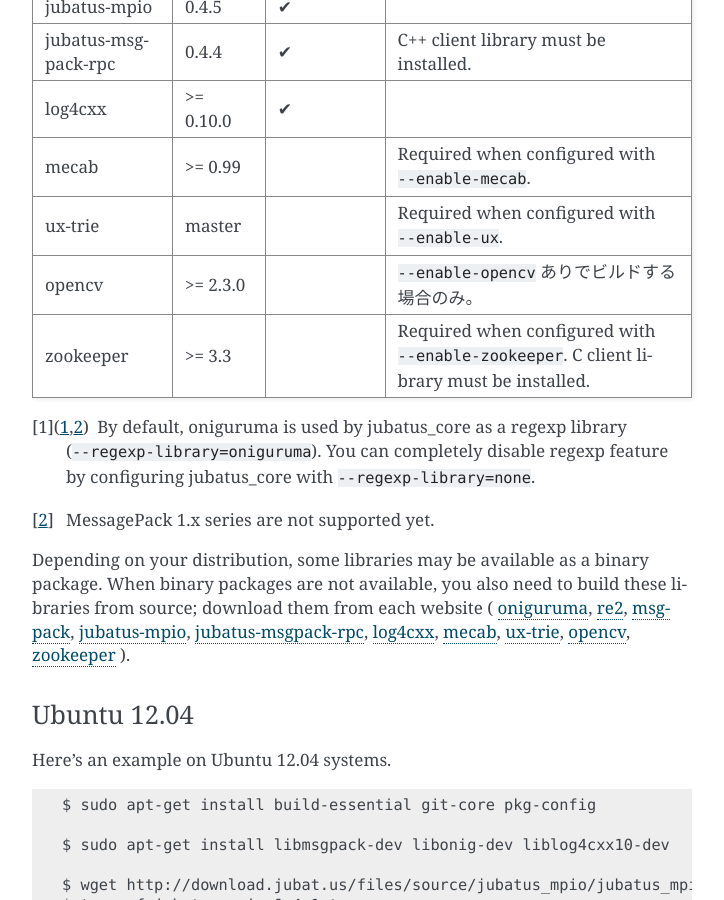
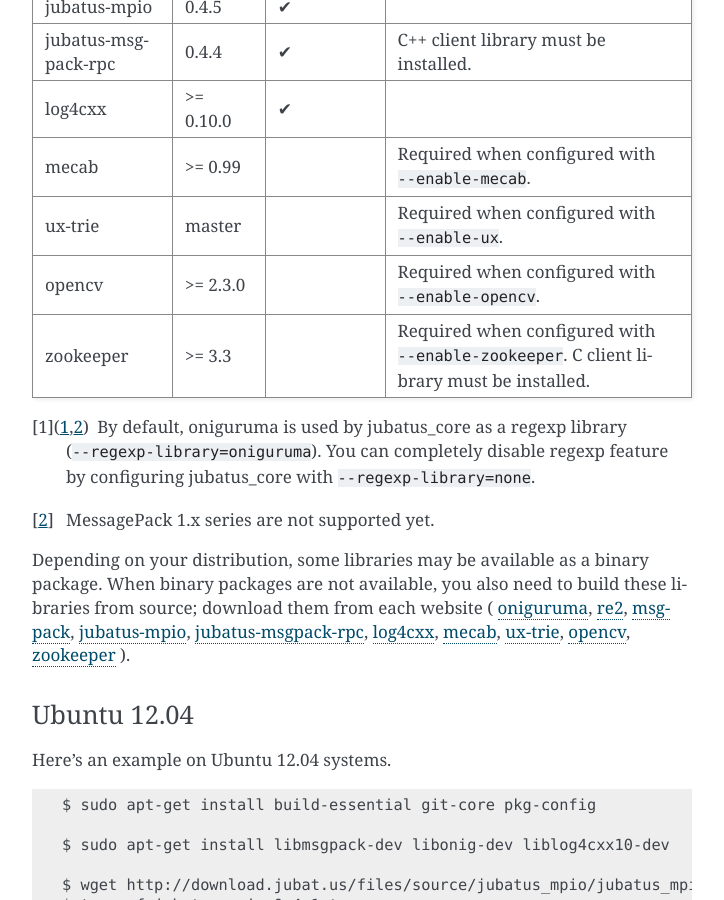
Before and after one commit to jubatus/website, a Sphinx documentation site: the page built from source/en/developers/build.rst, in a window 1280 px wide and 900 px high, scrolled down 630 px. Shown: the whole window, without its empty margins (388-1112 px from the left). Built offline with Sphinx 7.4.7, drawn with Linux system fonts in a browser that asks for light colours; the version number could not be read and is left out.

Commit message:
fix Japanese text left in English docs

```diff
--- a/source/en/developers/build.rst
+++ b/source/en/developers/build.rst
@@ -25,7 +25,7 @@
 log4cxx             >= 0.10.0      ✔
 mecab               >= 0.99                  Required when configured with ``--enable-mecab``.
 ux-trie             master                   Required when configured with ``--enable-ux``.
-opencv              >= 2.3.0                 ``--enable-opencv`` ありでビルドする場合のみ。
+opencv              >= 2.3.0                 Required when configured with  ``--enable-opencv``.
 zookeeper           >= 3.3                   Required when configured with ``--enable-zookeeper``.
                                              C client library must be installed.
 =================== ============== ========= ======================================================
```
